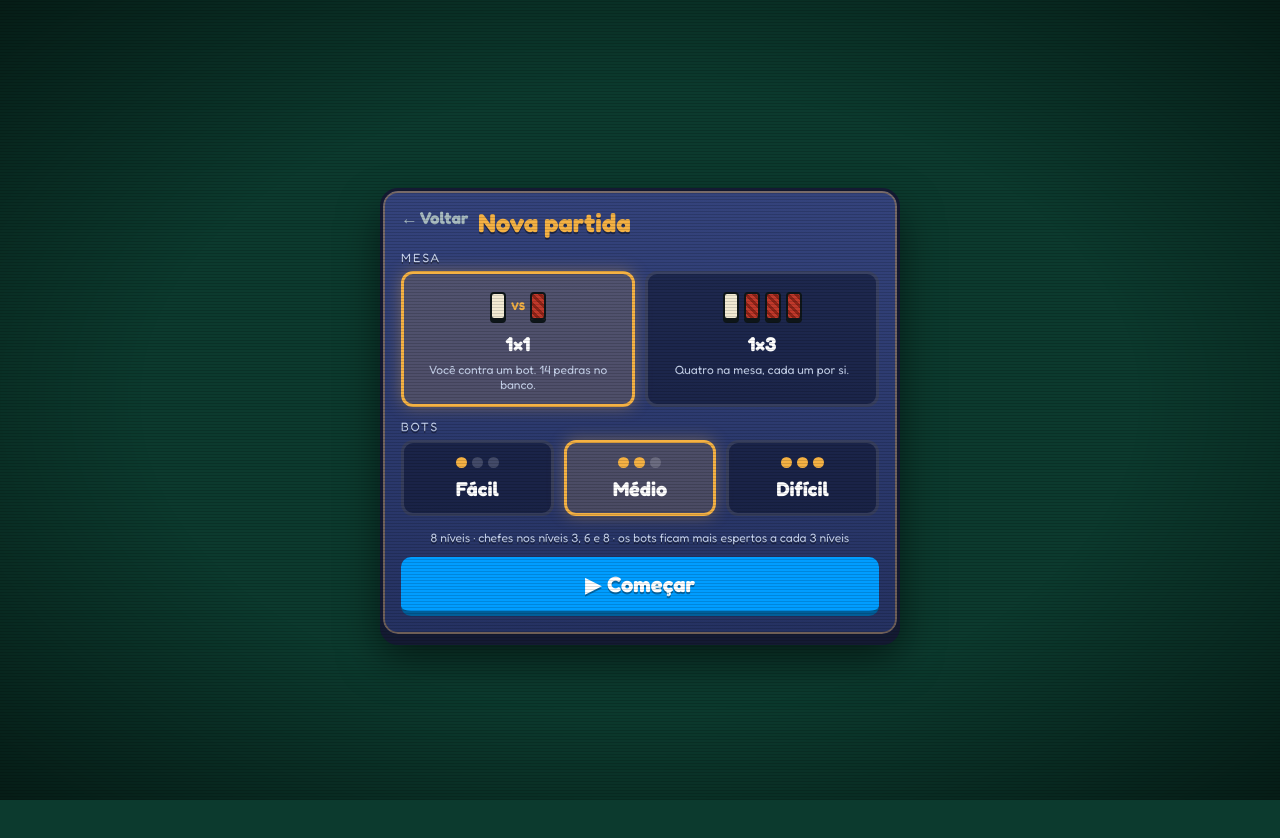
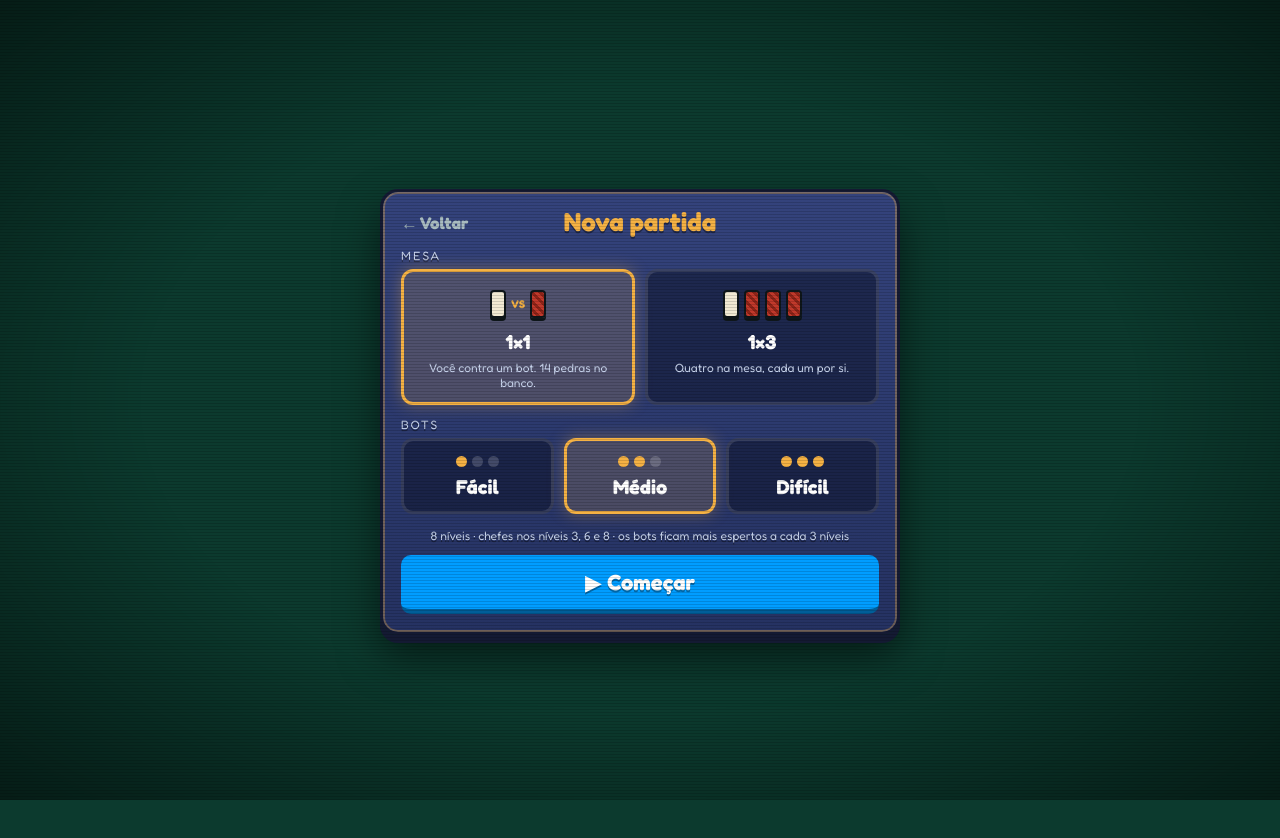
Before and after one commit to LuizMartt/domino, a plain HTML site: page index.html in a window 1280 px wide. Both pictures are taken after a click on the button "▶ Jogar". Drawn offline with Linux system fonts and the light colour scheme.

Commit message:
Centraliza os títulos das telas Nova partida, Configurações e Como jogar
O "← Voltar" ficava mais alto que o título e grudado nele. Agora o
cabeçalho é uma linha só: "← Voltar" à esquerda, na mesma altura do
título, e o título centralizado na tela. No celular o título fica um
pouco menor para não encostar no "← Voltar".

Co-Authored-By: Claude Opus 5.5 <noreply@anthropic.com>
Claude-Session: https://claude.ai/code/session_01U8mCBTLQRwwrNesEXzoNuf

```diff
--- a/index.html
+++ b/index.html
@@ -1090,6 +1090,12 @@ body.no-anim #home.h2 *{animation:none!important}
 .statgrid b{display:block;font-size:22px;color:var(--gold)}
 .statgrid span{font-size:12px;color:var(--muted)}
 @media (max-width:420px){ .statgrid{grid-template-columns:repeat(2,1fr)} }
+/* cabeçalhos das telas: "← Voltar" à esquerda, título centralizado, tudo na mesma linha */
+.shead,.sethead{display:grid;grid-template-columns:1fr auto 1fr;align-items:center;gap:12px;margin-bottom:6px}
+.shead>.mini,.sethead>.mini{grid-column:1;justify-self:start;align-self:center;white-space:nowrap;line-height:1;cursor:pointer}
+.shead h2,.sethead h2{grid-column:2;text-align:center;line-height:1.1}
+.shead::after,.sethead::after{content:"";grid-column:3}
+@media (max-width:480px){.shead h2,.sethead h2{font-size:22px}}
 </style>
 </head>
 <body>
```
